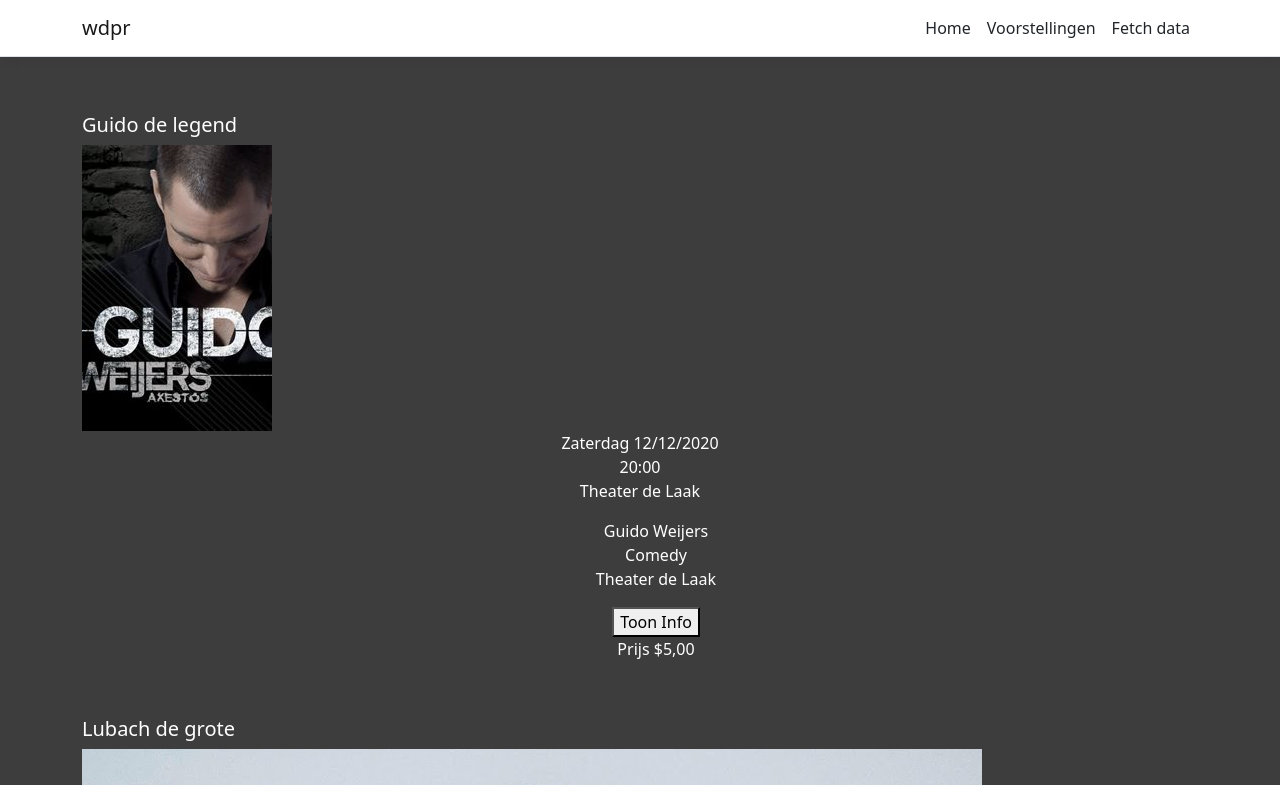
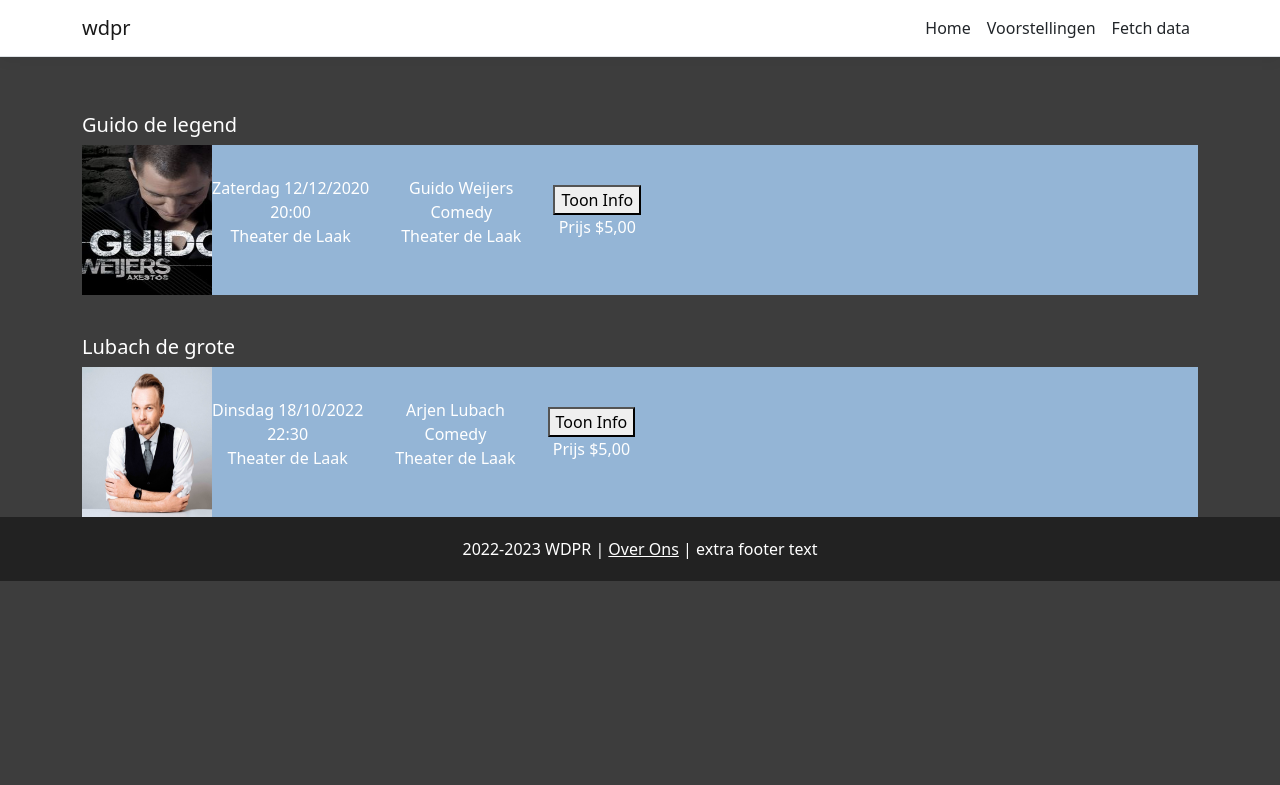
Before and after one commit to Wdpr/WDPR2223, a React (Create React App) app in the folder ClientApp/: page /voorstelling in a window 1280 px wide. Shown: the top 785 px of the page. Built offline with nearby package versions, Linux system fonts and the light colour scheme.

Commit message:
voorstelling cards fixed

```diff
--- a/ClientApp/src/components/Home.js
+++ b/ClientApp/src/components/Home.js
@@ -18,7 +18,7 @@ export class Home extends Component {
         <br />
         <br />
         <br />
-        <div clasName="voorstellingCards">
+        <div clasName="voorstellingMiniCards">
           <VoorstellingMiniCard img={imgCard} alt="Guido Weijers" />
           <VoorstellingMiniCard img={imgCard} alt="Guido Weijers" />
           <VoorstellingMiniCard img={imgCard} alt="Guido Weijers" />
--- a/ClientApp/src/custom.css
+++ b/ClientApp/src/custom.css
@@ -16,6 +16,20 @@ code {
   color: #fff;
   background-color: #1b6ec2;
   border-color: #1861ac;
+}
+
+.voorstellingCard{
+  background-color: #94b5d6;
+  display: flex;
+  align-items: center;
+  width: auto;
+  height: 150px;
+  ;
+}
+
+.voorstellingCard > img{
+  width: 130px;
+  height: 150px;
 }
 
 .cardDatumInfo > ul{
@@ -54,7 +68,7 @@ code {
   padding-top: 180px;
 }
 
-.voorstellingCards {
+.voorstellingMiniCards {
   display: flex;
 }
 
```
